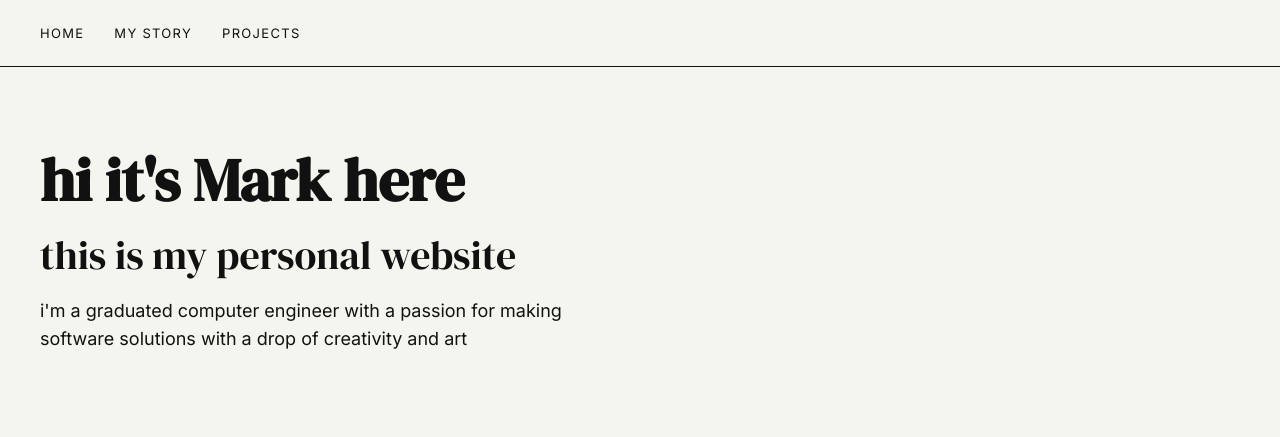
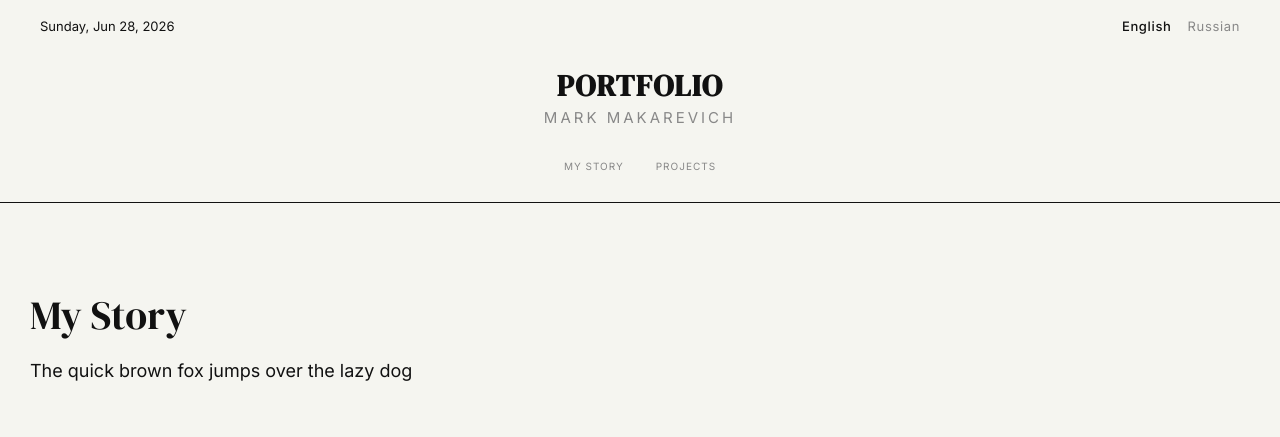
Before and after one commit to Adm1nofff/website_portfolio, a plain HTML site: page index.html in a window 1280 px wide. Drawn offline with Linux system fonts and the light colour scheme.

Commit message:
header and nav done

```diff
--- a/index.html
+++ b/index.html
@@ -8,24 +8,29 @@
     <link rel="stylesheet" href="style.css">
 </head>
 <body>
-    <nav>
-        <ul>
-            <li><a href="#home">Home</a></li>
-            <li><a href="#my-story">My Story</a></li>
-            <li><a href="#projects">Projects</a></li>
-        </ul>
-    </nav>
+    <header>
+    <div class="header-top">
+        <span class="header-date" id="current-date"></span>
+        <div class="lang-switcher">
+            <button onclick="switchLang('en')" class="lang-btn active">English</button>
+            <button onclick="switchLang('ru')" class="lang-btn">Russian</button>
+        </div>
+    </div>
 
-    <section id="home">
-        <h1>hi it's Mark here</h1>
-        <h2>this is my personal website</h2>
-        <p>i'm a graduated computer engineer with a passion for making software solutions with a drop of creativity and art</p>
-    </section>
+    <div class="header-title">
+        <h1 class="site-title">Portfolio</h1>
+        <p class="site-subtitle">Mark Makarevich</p>
+    </div>
+    <nav class="main-nav">
+    <a href="#my-story">My Story</a>
+    <a href="#projects">Projects</a>
+</nav>
+</header>
 
     <section id="my-story">
+        <h2>My Story</h2>
+        <p>The quick brown fox jumps over the lazy dog</p>
     </section>
-
-    <section id="projects">
-    </section>
+    <script src="script.js"></script>
 </body>
 </html>
--- a/script.js
+++ b/script.js
@@ -0,0 +1,13 @@
+const shortMonths = ['Jan', 'Feb', 'Mar', 'Apr', 'May', 'Jun', 'Jul', 'Aug', 'Sep', 'Oct', 'Nov', 'Dec'];
+const days = ['Sunday', 'Monday', 'Tuesday', 'Wednesday', 'Thursday', 'Friday', 'Saturday'];
+
+setInterval(function() {
+    const date = new Date();
+    let day = date.getDate();
+    let monthIndex = date.getMonth();
+    let year = date.getFullYear();
+    let hours = date.getHours();
+    let minutes = date.getMinutes();
+    let currentDate = `${days[date.getDay()]}, ${shortMonths[monthIndex]} ${day}, ${year} `;
+    document.getElementById("current-date").textContent = currentDate;
+}, 1000);
--- a/style.css
+++ b/style.css
@@ -15,29 +15,12 @@ h1, h2 {
     font-family: 'DM Serif Display', serif;
 }
 
-nav ul {
-    display: flex;
-    list-style: none;
-    gap: 30px;
-    padding: 20px 40px;
-    border-bottom: 1px solid #111111;
-}
-
-nav ul a {
-    text-decoration: none;
-    color: #111111;
-    font-size: 13px;
-    letter-spacing: 0.1em;
-    text-transform: uppercase;
-    font-family: 'Inter', sans-serif;
-}
-
 section {
-    padding: 80px 40px;
+    padding: 80px 30px;
 }
 
 h1 {
-    font-size: 60px;
+    font-size: 50px;
     line-height: 1.1;
     margin-bottom: 10px;
 }
@@ -52,3 +35,86 @@ p {
     font-size: 18px;
     max-width: 600px;
 }
+
+header {
+    padding: 16px 40px;
+    border-bottom: 1px solid #111111;
+}
+
+.header-top {
+    display: flex;
+    justify-content: space-between;
+    align-items: center;
+    margin-bottom: 16px;
+}
+
+.header-date {
+    font-family: 'Inter', sans-serif;
+    font-size: 13px;
+}
+
+.lang-switcher {
+    display: flex;
+    gap: 16px;
+}
+
+.lang-btn {
+    background: none;
+    border: none;
+    font-family: 'Inter', sans-serif;
+    font-size: 13px;
+    letter-spacing: 0.05em;
+    cursor: pointer;
+    color: #888888;
+}
+
+.lang-btn.active {
+    color: #111111;
+    font-weight: 500;
+}
+
+.header-title {
+    text-align: center;
+    padding: 16px 0;
+}
+
+.site-title {
+    font-family: 'DM Serif Display', serif;
+    font-size: 30px;
+    letter-spacing: 0.05em;
+    text-transform: uppercase;
+    margin-bottom: 4px;
+    display: block;
+    width: 100%;
+}
+
+.site-subtitle {
+    font-family: 'Inter', sans-serif;
+    font-size: 15px;
+    letter-spacing: 0.2em;
+    text-transform: uppercase;
+    text-align: center;
+    color: #888888;
+    max-width: 100%;
+}
+
+.main-nav {
+    display: flex;
+    justify-content: center;
+    gap: 32px;
+    padding: 12px 0;
+}
+
+.main-nav a {
+    font-family: 'Inter', sans-serif;
+    font-size: 10px;
+    letter-spacing: 0.1em;
+    text-transform: uppercase;
+    text-decoration: none;
+    color: #888888;
+
+}
+
+.main-nav a:hover {
+    color: #111111;
+}
```
